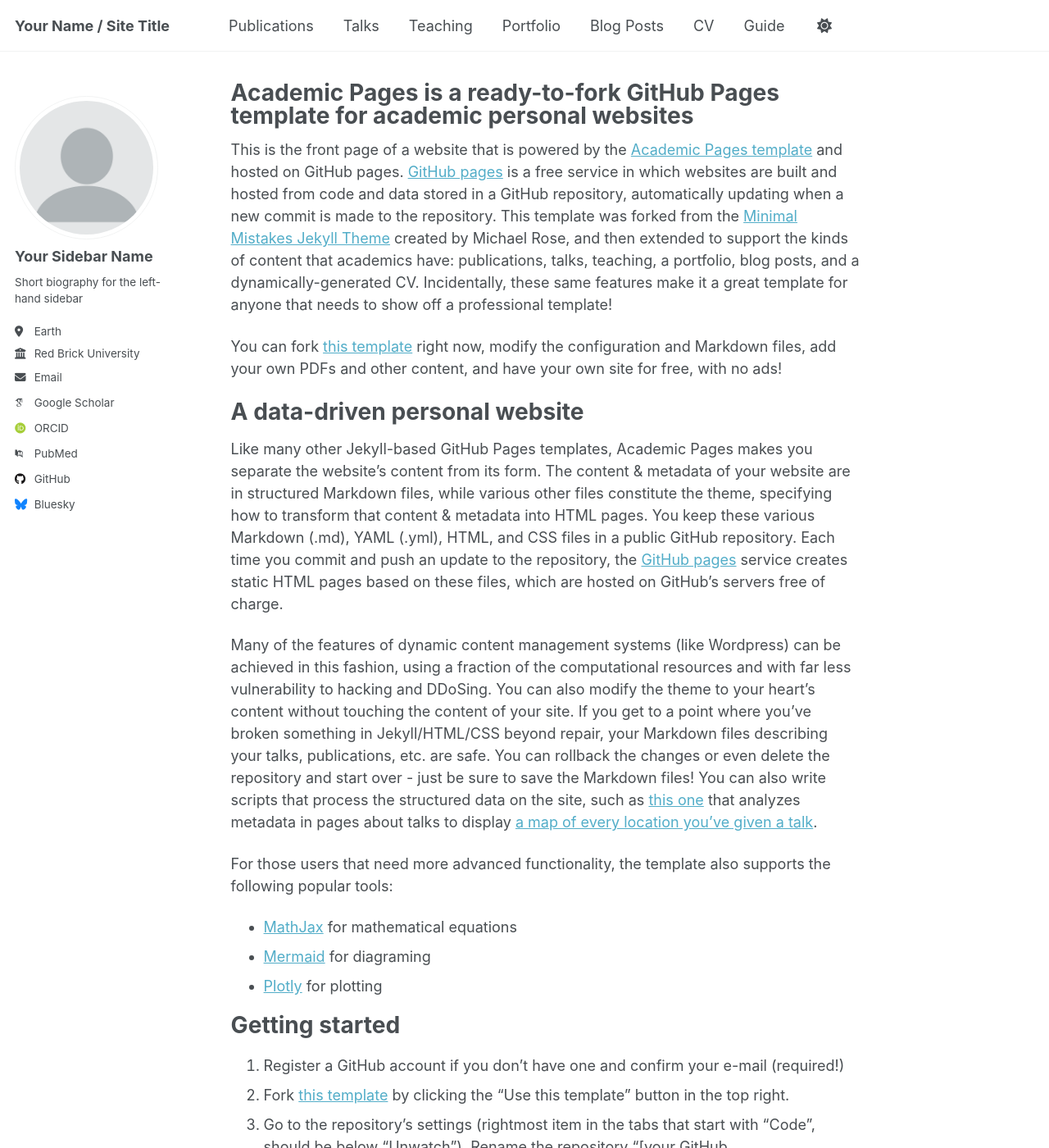
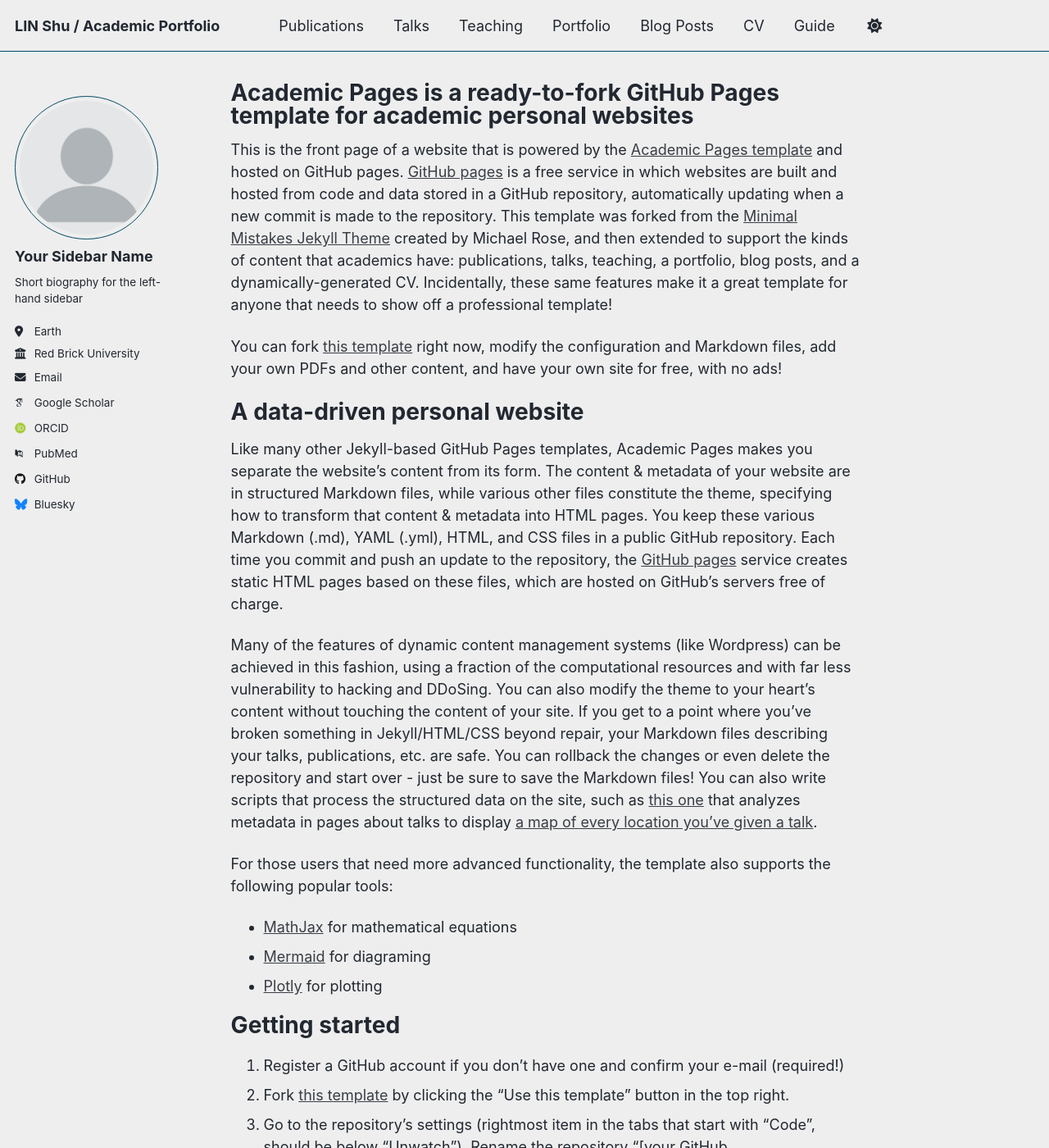
Before and after one commit to linshu-casia/linshu-casia.github.io, a Jekyll site: the page built from _pages/about.md, in a window 1280 px wide and 1400 px high. Shown: the whole window at 82% size. Built offline with Jekyll 4.4.1, drawn with Linux system fonts in a browser that asks for light colours; some web fonts are replaced; a script that is not in the unit is left out; some of the changed text lies outside the part shown.

Commit message:
更新基本设置

```diff
--- a/_config.yml
+++ b/_config.yml
@@ -8,15 +8,15 @@
 
 # Basic Site Settings
 locale                   : "en-US"
-site_theme               : "default" # Currently available options are "default", "air"
-title                    : "Your Name / Site Title"
+site_theme               : "air" # Currently available options are "default", "air"
+title                    : "LIN Shu / Academic Portfolio"
 title_separator          : "-"
-name                     : &name "Your Name"
-description              : &description "Your Name's academic portfolio"   # Update this with a general description of your site, this is the default if not overridden by a page
-url                      : https://academicpages.github.io # The base hostname & protocol for your site e.g. "https://[your GitHub username].github.io",
+name                     : &name "LIN Shu"
+description              : &description "LIN Shu's academic portfolio"   # Update this with a general description of your site, this is the default if not overridden by a page
+url                      : https://linshu-casia.github.io # The base hostname & protocol for your site e.g. "https://[your GitHub username].github.io",
                                                            # or if you already have some other page hosted on Github then use "https://[your GitHub username].github.io/[Your Repo Name]"
 baseurl                  : "" # the subpath of your site, e.g. "/blog"
-repository               : "academicpages/academicpages.github.io"
+# repository               : "academicpages/academicpages.github.io"
 
 # Site Author - The following control what appear as part of the author content on the side bar.
 #               If a field is blank the icon and link will not appear, otherwise it will be shown.
```
